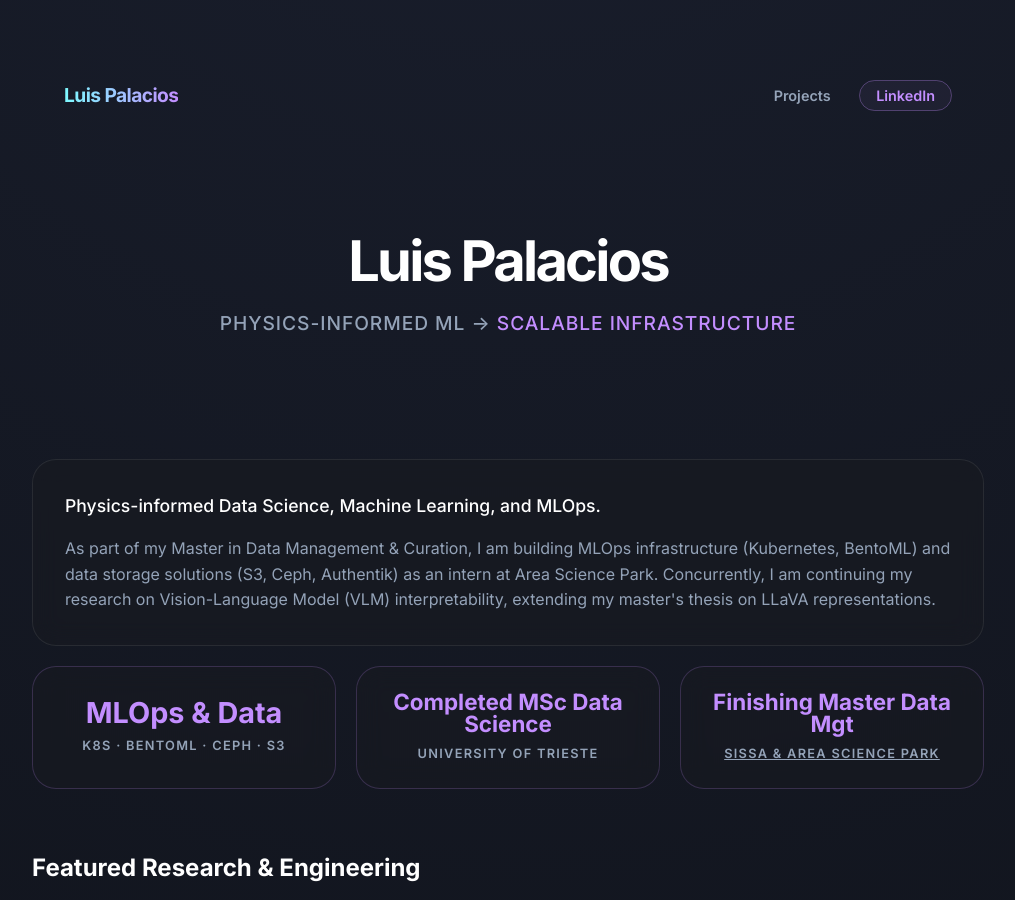
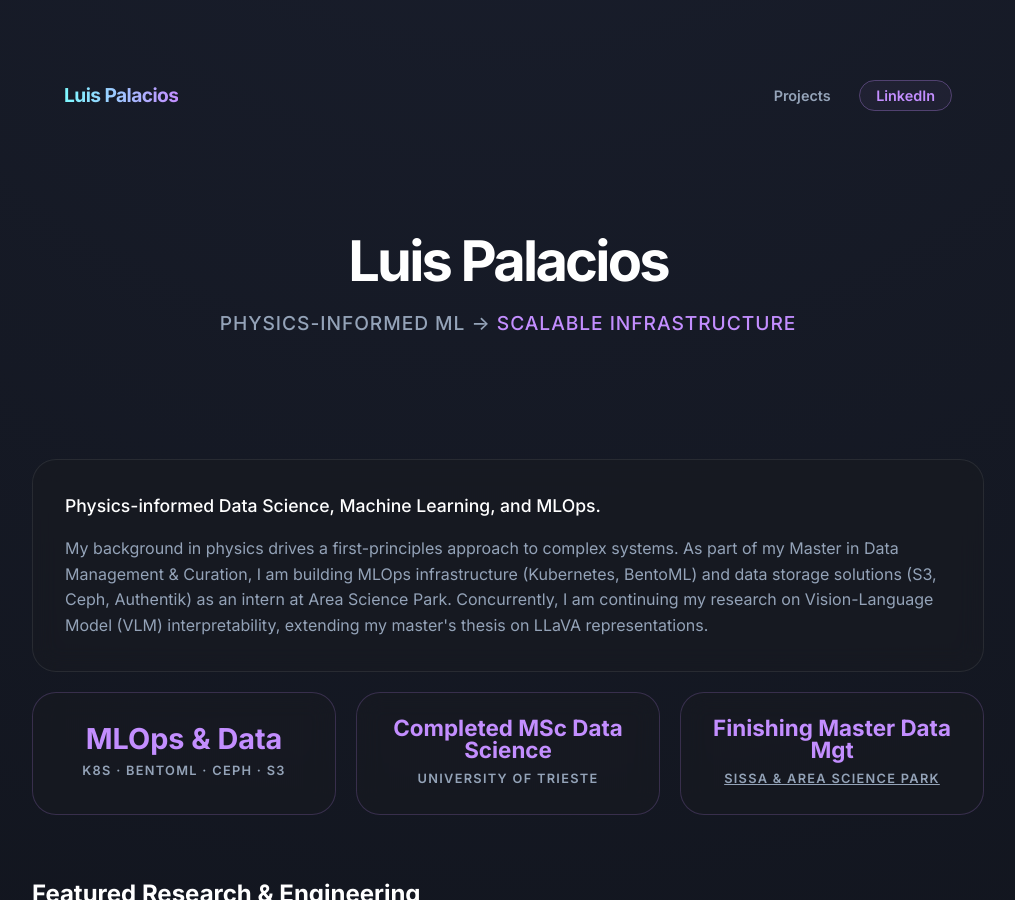
Before and after one commit to luisfpal/luisfpal.github.io, a Jekyll site: the page built from index.md, in a window 1280 px wide and 900 px high. Shown: the whole window, without its empty margins (132-1147 px from the left). Built offline with Jekyll 4.4.1, drawn with Linux system fonts in a browser that asks for light colours.

Commit message:
Update: explicitly mention physics background and first-principles approach in the bio.

```diff
--- a/index.md
+++ b/index.md
@@ -14,7 +14,7 @@ title: Luis Palacios
       Physics-informed Data Science, Machine Learning, and MLOps.
     </p>
     <p style="margin-top: 16px;">
-      As part of my Master in Data Management & Curation, I am building MLOps infrastructure (Kubernetes, BentoML) and data storage solutions (S3, Ceph, Authentik) as an intern at Area Science Park. Concurrently, I am continuing my research on Vision-Language Model (VLM) interpretability, extending my master's thesis on LLaVA representations.
+      My background in physics drives a first-principles approach to complex systems. As part of my Master in Data Management & Curation, I am building MLOps infrastructure (Kubernetes, BentoML) and data storage solutions (S3, Ceph, Authentik) as an intern at Area Science Park. Concurrently, I am continuing my research on Vision-Language Model (VLM) interpretability, extending my master's thesis on LLaVA representations.
     </p>
   </div>
 
```
